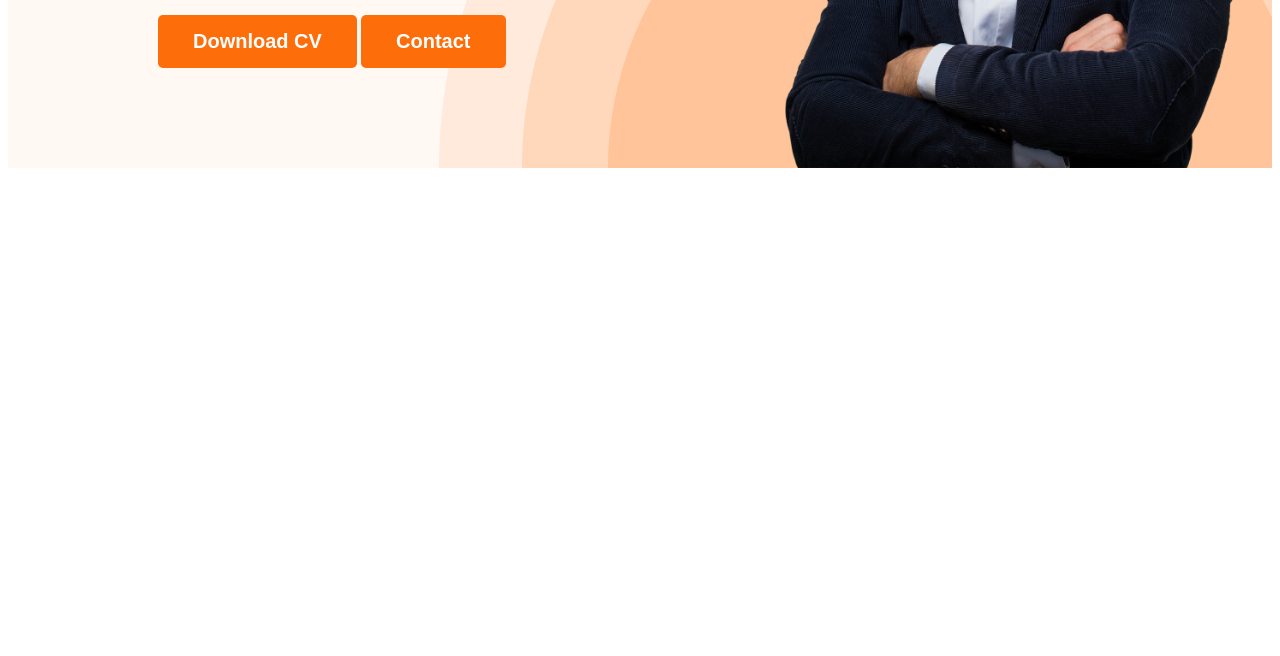
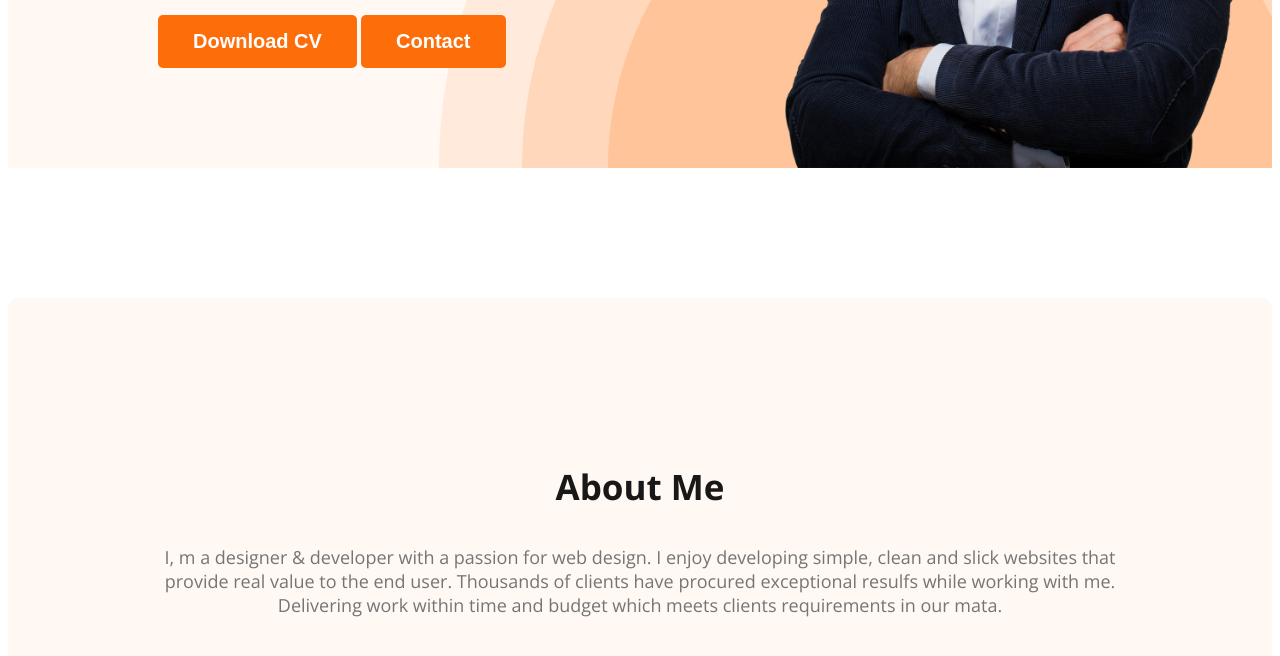
Before and after one commit to halimaislam1/webdeveloper-portfolio, a plain HTML site: page index.html in a window 1280 px wide. Shown: the part 600-1256 px from the top of the page. Before the commit the page ends 800 px from the top, so only its background shows below. Drawn offline with nearby package versions, Linux system fonts and the light colour scheme.

Commit message:
added main section

```diff
--- a/index.html
+++ b/index.html
@@ -32,7 +32,10 @@
     </div>
     </header>
     <main>
-
+        <section class="about">
+        <h3 class="section-title">About Me</h3>
+        <p class="section-description">I, m a designer & developer with a passion for web design. I enjoy developing simple, clean and slick websites that provide real value to the end user. Thousands of clients have procured exceptional resulfs while working with me. Delivering work within time and budget which meets clients requirements in our mata.</p>
+     </section>
     </main>
     <footer>
 
--- a/styles/portfolio.css
+++ b/styles/portfolio.css
@@ -1,4 +1,4 @@
-/* cpmmon shared style  */
+/* common shared style  */
 body {
     font-family: 'Open Sans', sans-serif;
 }
@@ -16,6 +16,17 @@
     font-weight: 700;
     padding: 15px 35px;
 }
+.section-title{
+    color: #181818;
+    font-size: 35px;
+    font-weight: 700;
+    text-align: center;
+}
+.section-description{
+    color: #757575;
+    text-align: center;
+    font-size: 18px;
+}
 
 /* nav releted style */
 nav {
@@ -31,9 +42,8 @@
     color: #181818;
     /* font-family: Open Sans; */
     font-size: 45px;
-    /* font-style:normal ; */
     font-weight: 800;
-    /* line-height: normal; */
+
 }
 
 nav>ul {
@@ -98,4 +108,11 @@
 }
 
 /* main section style or */
+
 /* about section style */
+.about{
+    padding: 130px;
+    border-radius: 10px;
+    background-color: #FFF8F3;
+    margin: 130px 0;
+}
```
